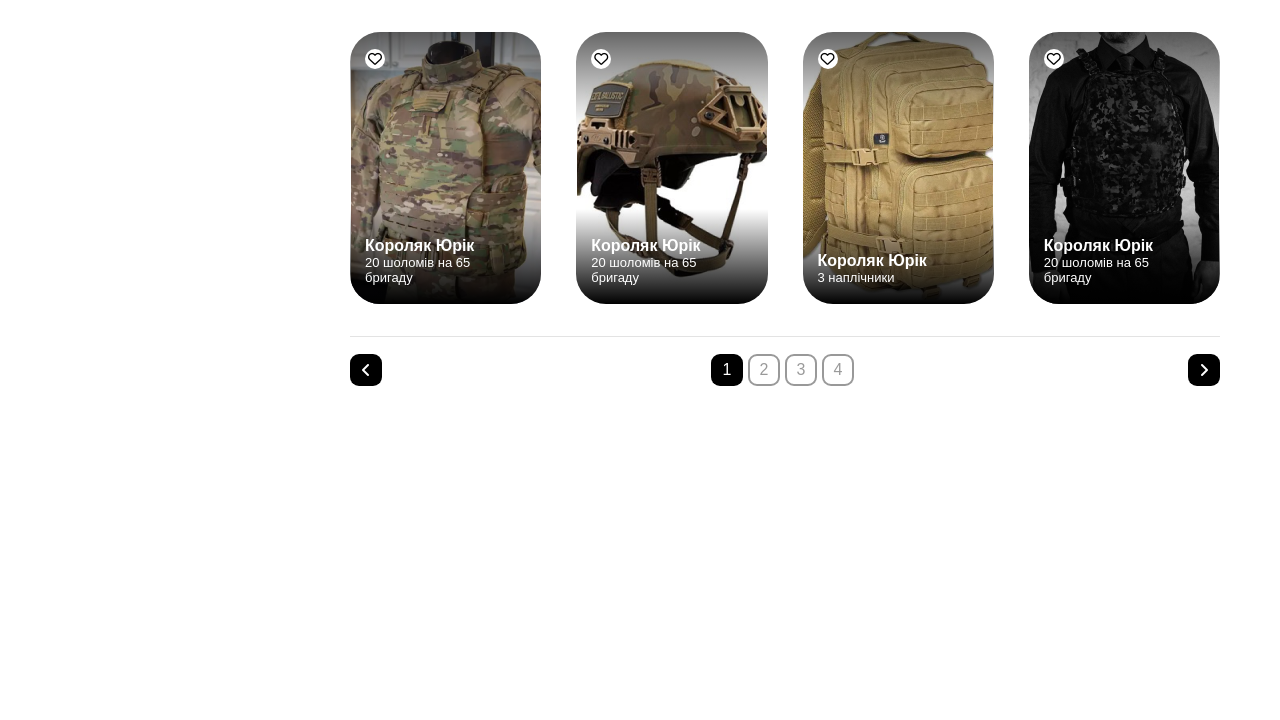
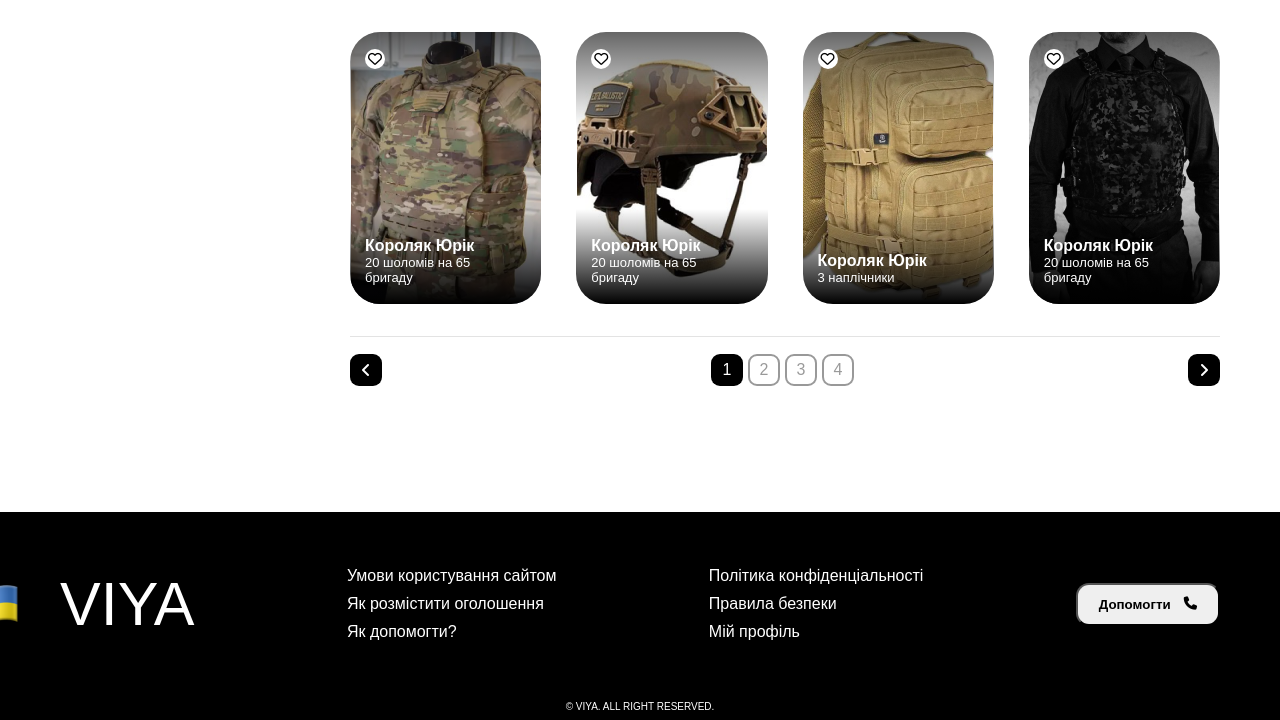
Before and after one commit to YuraKoroliak/viya, a plain HTML site: page index.html in a window 1280 px wide. Shown: the part 1651-2371 px from the top of the page. Before the commit the page ends 2037 px from the top, so only its background shows below. Drawn offline with Linux system fonts and the light colour scheme.

Commit message:
feat: footer

```diff
--- a/index.html
+++ b/index.html
@@ -358,7 +358,37 @@
                 </div>
             </section>
         </main>
+
     </div>
+
+    <footer class="footer">
+        <div class="container d-flex justify-content-between align-items-center">
+            <a href="index.html" class="header__logo dark d-flex align-items-center">
+                <img src="./images/ua_flag.png" class="logo__img">
+                <div class="logo__content">
+                    VIYA
+                </div>
+            </a>
+
+            <div class="footer__info">
+                <p>Умови користування сайтом</p>
+                <p>Як розмістити оголошення</p>
+                <p>Як допомогти?</p>
+            </div>
+            <div class="footer__info">
+                <p>Політика конфіденціальності</p>
+                <p>Правила безпеки</p>
+                <p>Мій профіль</p>
+            </div>
+
+            <button type="button"
+                class="button button_light d-flex justify-content-between align-items-center">Допомогти <i
+                    class="fa-solid fa-phone"></i></button>
+        </div>
+        <div class="copyright">
+            © VIYA. ALL RIGHT RESERVED.
+        </div>
+    </footer>
 
 </body>
 
--- a/styles/layouts.css
+++ b/styles/layouts.css
@@ -16,6 +16,10 @@
 
     text-decoration: none;
     color: #000;
+}
+
+.header__logo.dark {
+    color: #fff;
 }
 
 .header__logo .logo__img {
@@ -56,3 +60,34 @@
 section:not(:first-of-type) {
     margin-top: 54px;
 }
+
+footer.footer {
+    margin-top: 126px;
+    padding: 55px 0 8px;
+
+    background-color: #000;
+
+    color: #fff;
+}
+
+.footer__info p:not(:first-of-type) {
+    margin-top: 10px;
+}
+
+.button {
+    padding: 12px 21px;
+    border-radius: 13px;
+
+    font-weight: bold;
+}
+
+.button i {
+    padding-left: 13px;
+}
+
+.copyright {
+    margin-top: 60px;
+
+    font-size: 10px;
+    text-align: center;
+}
```
